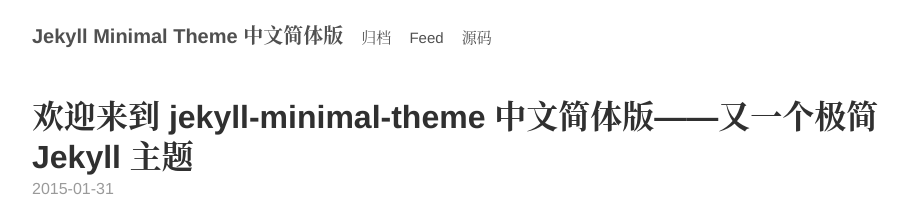
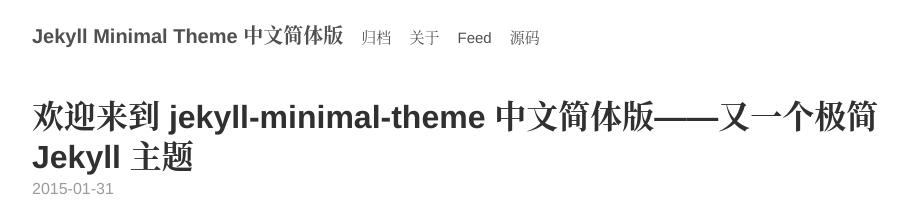
Before and after one commit to gledos/jekyll-minimal-theme-zh-cmn-hans, a Jekyll site: the page built from index.html, in a window 1280 px wide and 900 px high. Shown: the top 218 px of the window, without its empty margins (168-1075 px from the left). Built offline with Jekyll 4.4.1, drawn with Linux system fonts in a browser that asks for light colours.

Commit message:
Update default.html

```diff
--- a/_layouts/default.html
+++ b/_layouts/default.html
@@ -12,6 +12,7 @@
       <h3 class="masthead-title">
       <a href="{{ site.path }}">{{ site.title }}</a>
         <small>&nbsp;&nbsp;&nbsp;<a href="{{ site.path }}/archive.html">归档</a></small>
+        <small>&nbsp;&nbsp;&nbsp;<a href="https://github.com/gledos/jekyll-minimal-theme-zh-cmn-hans/about">关于</a></small>
         <small>&nbsp;&nbsp;&nbsp;<a href="{{ site.path }}/feed.xml">Feed</a></small>
         <small>&nbsp;&nbsp;&nbsp;<a href="https://github.com/gledos/jekyll-minimal-theme-zh-cmn-hans/">源码</a></small>
       </h3>
```
